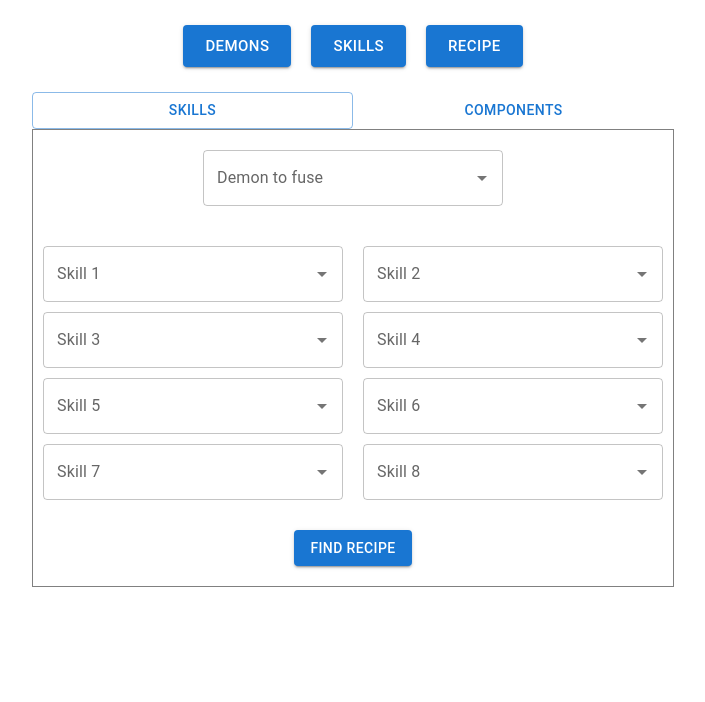
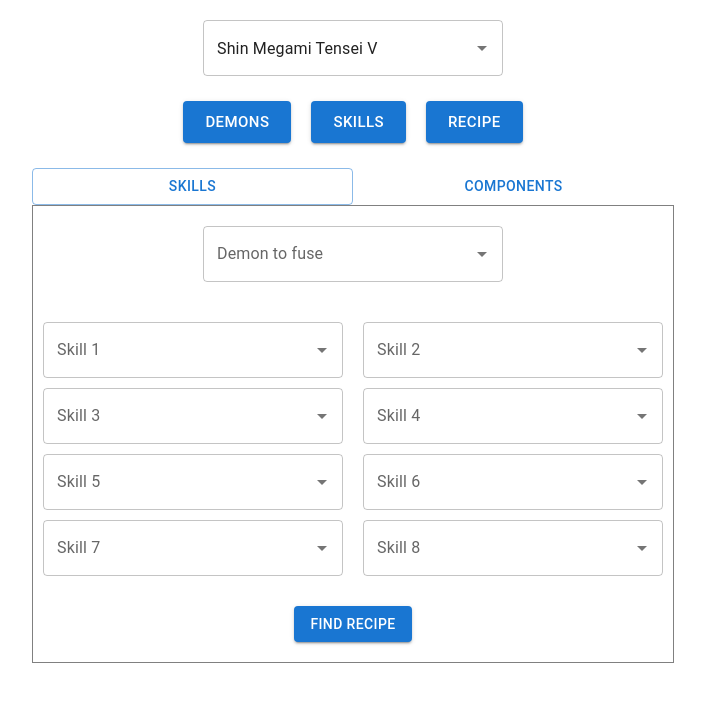
Before and after one commit to Achamoth/smt-calculator, a React (Create React App) app: page /smt-calculator/recipe in a window 1280 px wide. Shown: the top 702 px of the page, without its empty margins (287-992 px from the left). Built offline with nearby package versions, Linux system fonts and the light colour scheme.

Commit message:
Add game selector

```diff
--- a/src/App.tsx
+++ b/src/App.tsx
@@ -1,16 +1,25 @@
 import { BrowserRouter as Router, Routes, Route } from "react-router-dom";
-import { loadGameData } from "./utils/load_data";
+import { loadGameData, supportedGames, Game } from "./utils/load_data";
+import { GameSelector } from "./GameSelector";
 import { DemonTable } from "./DemonTable";
 import { DemonDetails } from "./DemonDetails";
 import { Skills } from "./Skills";
 import { FusionRecipe } from "./FusionRecipe/FusionRecipe";
 import { SkillDetails } from "./SkillDetails";
+import { useState } from "react";
 
 function App() {
   let { fusionData, skillList, skillDetails } = loadGameData();
+  let games = supportedGames();
+  let [game, setGame] = useState(Game.SMT_V);
 
   return (
-    <>
+    <div>
+      <GameSelector
+        games={games}
+        selectedGame={game}
+        onGameSelectionChanged={setGame}
+      />
       <Router basename={"/smt-calculator"}>
         <Routes>
           <Route path="/" element={<DemonTable demons={fusionData.demons} />} />
@@ -31,7 +40,7 @@
           />
         </Routes>
       </Router>
-    </>
+    </div>
   );
 }
 
--- /dev/null
+++ b/src/GameSelector.module.css
@@ -0,0 +1,5 @@
+.centeredContainer {
+  display: flex;
+  justify-content: center;
+  margin-top: 20px;
+}
--- /dev/null
+++ b/src/GameSelector.tsx
@@ -0,0 +1,42 @@
+import { Autocomplete, TextField } from "@mui/material";
+import { Game } from "./utils/load_data";
+import styles from "./GameSelector.module.css";
+
+type GameSelection = {
+  label: string;
+  game: Game;
+};
+
+interface GameSelectionProps {
+  games: Game[];
+  selectedGame: Game;
+  onGameSelectionChanged: (g: Game) => void;
+}
+
+export function GameSelector(props: GameSelectionProps) {
+  let gameOptions: GameSelection[] = props.games.map((g) => {
+    return { label: g.valueOf(), game: g };
+  });
+
+  return (
+    <div className={styles.centeredContainer}>
+      <Autocomplete
+        value={{
+          label: props.selectedGame.valueOf(),
+          game: props.selectedGame,
+        }}
+        key={props.selectedGame.valueOf()}
+        disablePortal
+        id="gameSelection"
+        options={gameOptions}
+        sx={{ width: 300 }}
+        onChange={(e, v: GameSelection) => props.onGameSelectionChanged(v.game)}
+        renderInput={(params) => <TextField {...params} />}
+        isOptionEqualToValue={(o: GameSelection, v: GameSelection) =>
+          o.label === v.label
+        }
+        disableClearable={true}
+      />
+    </div>
+  );
+}
--- a/src/utils/load_data.ts
+++ b/src/utils/load_data.ts
@@ -14,11 +14,21 @@
 import { SMT5_ELEMENT_CHART } from "../data/smt_v_data/element_chart";
 import { SMT5_FUSION_CHART } from "../data/smt_v_data/fusion_chart";
 
+export enum Game {
+  SMT_V = "Shin Megami Tensei V",
+  SMT_IV = "Shin Megami Tensei IV",
+  SMT_IV_A = "Shin Megami Tensei IV Apocalypse",
+}
+
 export type GameData = {
   fusionData: FusionData;
   skillList: SkillDemonMap[];
   skillDetails: SkillDefinition[];
 };
+
+export function supportedGames() {
+  return [Game.SMT_V, Game.SMT_IV, Game.SMT_IV_A];
+}
 
 export function loadGameData(): GameData {
   let demons = parse_demons();
```
